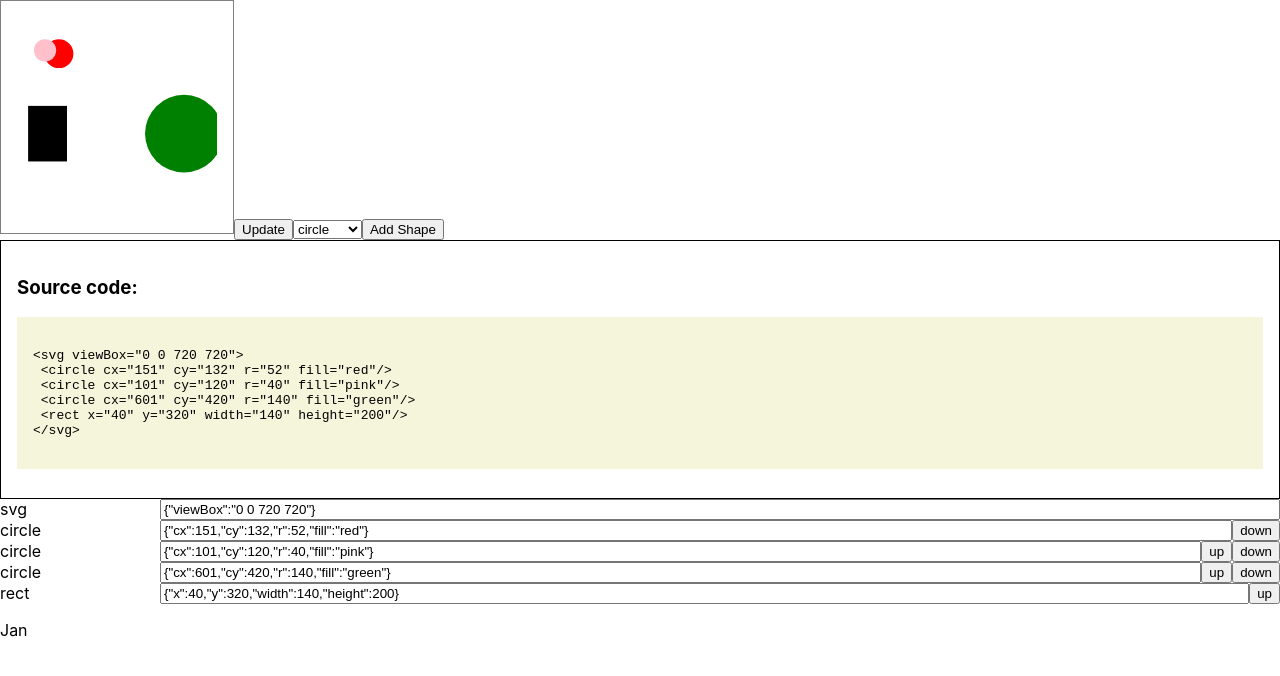
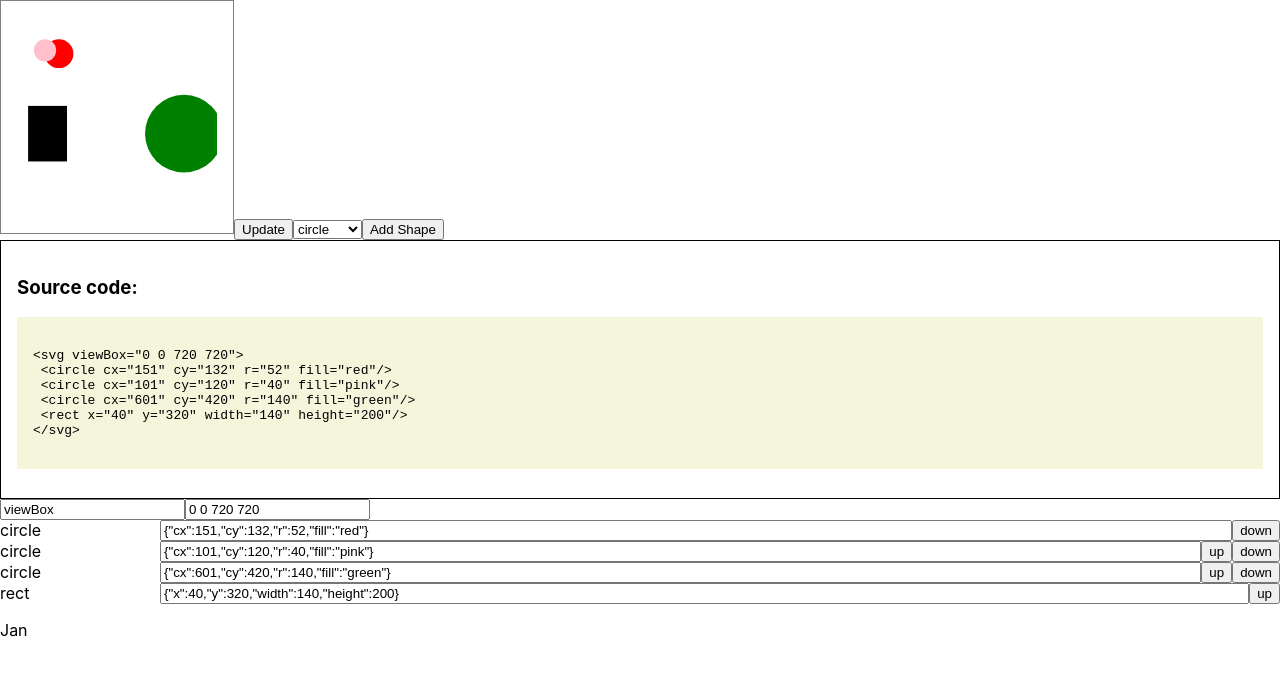
Before and after one commit to crianonim/svarog, a React (Create React App) app: page / in a window 1280 px wide. Shown: the top 676 px of the page. Built offline with nearby package versions, Linux system fonts and the light colour scheme.

Commit message:
BasicAttrEditor

```diff
--- a/src/App.css
+++ b/src/App.css
@@ -35,7 +35,9 @@
 .shape-attributes {
   flex-grow: 1;
 }
-
+.flex-row {
+  display: flex;
+}
 @keyframes App-logo-spin {
   from {
     transform: rotate(0deg);
--- a/src/App.js
+++ b/src/App.js
@@ -2,6 +2,7 @@ import React, { useState, useEffect } from "react";
 // import logo from './logo.svg';
 import "./App.css";
 import CodePanel from "./CodePanel.js";
+import BasicAttrEditor from "./BasicAttrEditor.js";
 import {start,defaultValues} from "./lib/helper.js";
 
 const App = () => {
@@ -25,7 +26,6 @@ const App = () => {
   const [isUpdate, setIsUpdate] = useState(false);
   const [newShape, setNewShape] = useState("circle");
   const [svgAttrs,setSvgAttrs] = useState({viewBox:"0 0 720 720"});
-  const [svgAttrsControl,setSvgAttrsControl]=useState(JSON.stringify(svgAttrs));
   const [shapesControlls, setShapesControlls] = useState(
     start.map(el => ({
       shape: el.shape,
@@ -72,20 +72,11 @@ const App = () => {
         Add Shape
       </button>
       <CodePanel shapes={ shapes} svgAttrs={svgAttrs}  />
-      <div className="shape-row">
-        <span className="shape-type">svg</span>
-        <input
-              className="shape-attributes"
-              value={svgAttrsControl}
-              onChange={e => {
-                setSvgAttrsControl(e.target.value);
-                try {
-                  const value=JSON.parse(e.target.value);
-                  setSvgAttrs(value);
-                } catch(err){
+      <BasicAttrEditor svgAttrs={svgAttrs} changed={(attr)=>{
+        setSvgAttrs(attr);
+      }}/>
+      <div>
 
-                }
-              }} />
       </div>
       <div>
         {shapesControlls.map((control, ind) => (
--- /dev/null
+++ b/src/BasicAttrEditor.js
@@ -0,0 +1,29 @@
+import React, { useState} from "react";
+
+const BasicAttrEditor=(props)=>{
+    const [controls,setControls]=useState(Object.entries(props.svgAttrs));
+    return (
+        <div className="flex-row">
+            {controls.map( ([key,value],i)=>{
+                return (
+                    <>
+                    <input onChange={(e)=>{
+                        controls[i][0]=e.target.value;
+                        setControls(controls.slice());
+                        props.changed(Object.fromEntries(controls));
+                    }}  value={key}></input>
+                    <input onChange={(e)=>{
+                        controls[i][1]=e.target.value;
+                        setControls(controls.slice());
+                        props.changed(Object.fromEntries(controls));
+                    }}
+                    value={value}></input>
+                    </>
+                )
+            } )}
+
+        </div>
+    )
+}
+
+export default BasicAttrEditor;
```
